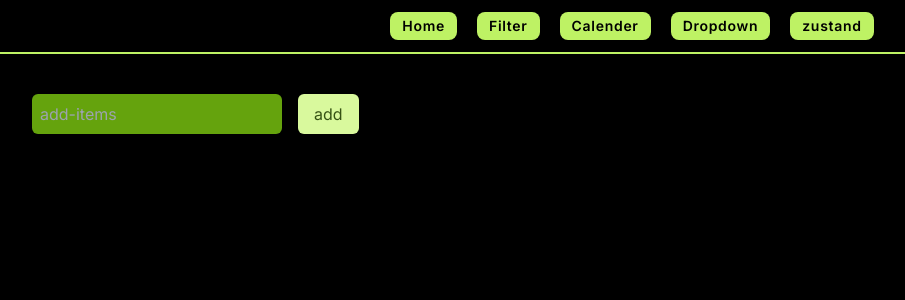
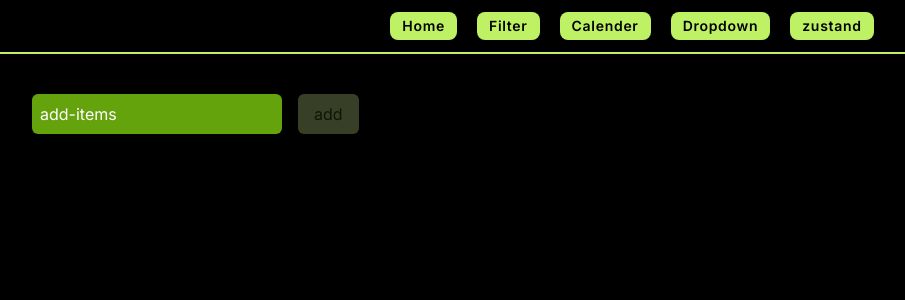
Before and after one commit to shrix1/learning, a Next.js app: page /zustand in a window 1280 px wide. Shown: the top 300 px of the page, without its empty margins (8-913 px from the left). Built offline with nearby package versions, Linux system fonts and the light colour scheme.

Commit message:
just disabled added using state bcz ref will not cause render

```diff
--- a/app/components/Button.tsx
+++ b/app/components/Button.tsx
@@ -29,10 +29,13 @@ const Button: React.FC<ButtonProps> = ({
       className={
         outline
           ? cn(
-              "border-lime-200 border-2 text-lime-900 p-2 rounded-full",
+              "border-lime-200 border-2 text-lime-900 p-2 rounded-full focus:ring-2 focus:ring-white focus:outline-none",
               className
             )
-          : cn("bg-lime-200 text-lime-900 p-2 rounded-full", className)
+          : cn(
+              "bg-lime-200 text-lime-900 p-2 rounded-full focus:ring-2 focus:ring-white focus:outline-none disabled:cursor-not-allowed disabled:opacity-25",
+              className
+            )
       }
       {...props}
     >
--- a/app/zustand/page.tsx
+++ b/app/zustand/page.tsx
@@ -1,6 +1,5 @@
 "use client"
-import React, { useRef } from "react"
-import Input from "../components/Input"
+import React, { useRef, useState } from "react"
 import Button from "../components/Button"
 import { useAddItems } from "../store/useCounter"
 
@@ -9,14 +8,17 @@ const Page = () => {
   const setItems = useAddItems((state) => state.setItems)
   const renderNow = useAddItems((state) => state.renderNow)
 
-  const inputRef = useRef<HTMLInputElement>(null)
+  // const inputRef = useRef<HTMLInputElement>(null)
+  const [value, setValue] = useState("")
 
   const handle = (e: React.FormEvent<HTMLFormElement>) => {
     e.preventDefault()
-    if (inputRef.current) {
-      setItems(inputRef.current.value)
-      inputRef.current.value = ""
-    }
+    // if (inputRef.current) {
+    //   setItems(inputRef.current.value)
+    //   inputRef.current.value = ""
+    // }
+    setItems(value)
+    setValue("")
   }
 
   return (
@@ -24,10 +26,17 @@ const Page = () => {
       <form className="flex gap-4" onSubmit={handle}>
         <input
           placeholder="add-items"
-          ref={inputRef}
-          className="p-2 text-black bg-lime-600 rounded-md"
+          // ref={inputRef}
+          onChange={(e) => setValue(e.target.value)}
+          value={value}
+          className="p-2 text-black bg-lime-600 rounded-md placeholder:text-white"
         />
-        <Button name="add" className="px-4 py-2 rounded-md" type="submit" />
+        <Button
+          name="add"
+          className="px-4 py-2 rounded-md"
+          type="submit"
+          disabled={value === ""}
+        />
       </form>
 
       <div className="text-xl">
```
